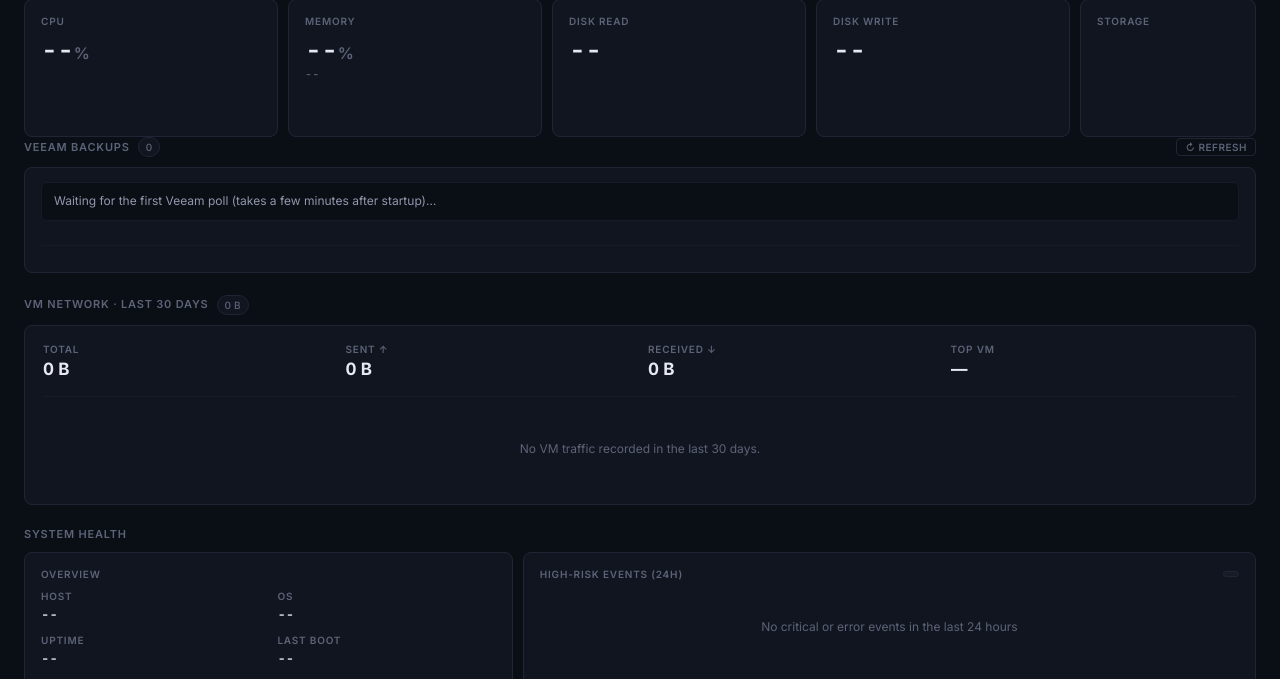
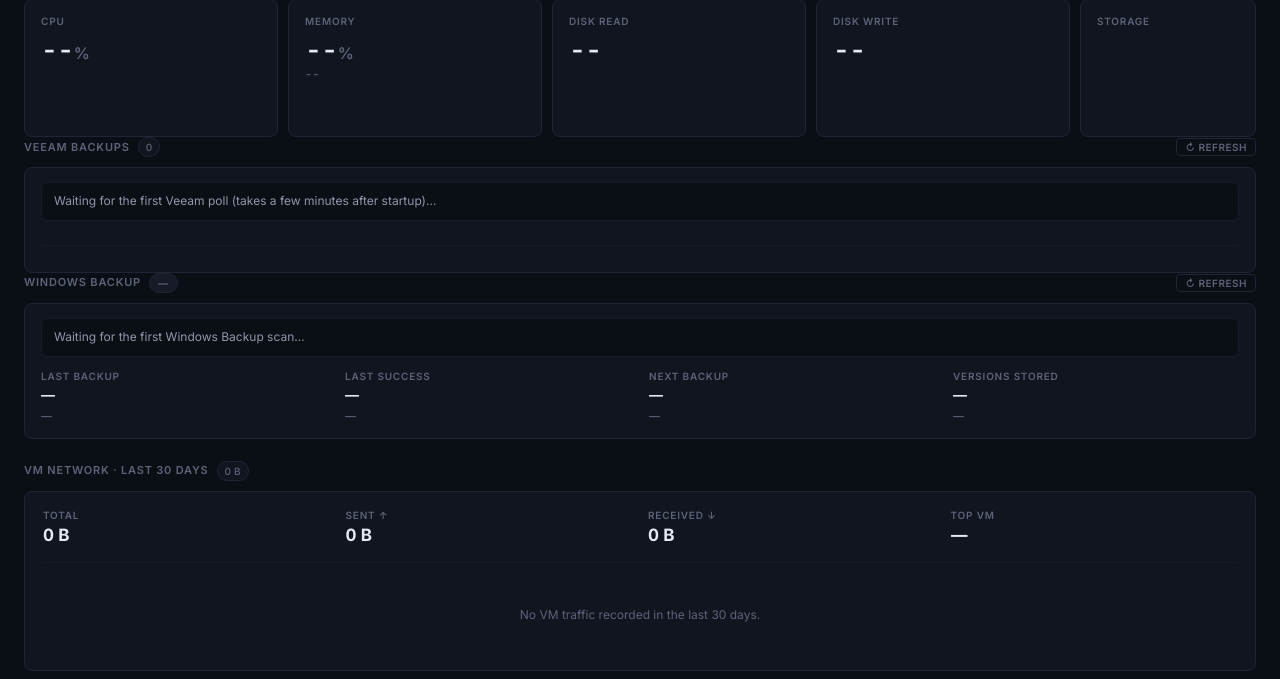
Before and after one commit to mtg2342/hypervmonitor, a Flask app: page / in a window 1280 px wide. Shown: the part 103-782 px from the top of the page. Run offline with Flask 3, Linux system fonts and the light colour scheme; data comes from the database, SQL or seed files in the repository; data that the repository does not hold is empty.

Commit message:
Add Backup Monitoring toggles + Windows Backup monitoring
NEW: Windows Server Backup monitoring
  - New _collect_windows_backup method tries Get-WBSummary first
    (WindowsServerBackup PowerShell module) for the cleanest data:
    last backup time, last success time, next scheduled run, version
    count, target label, and Win32 HRESULT of the last run.
  - Falls back to scanning the Microsoft-Windows-Backup event log
    (event IDs 4=success, 5=failed, 14=warning, 17=in-progress) if
    the module isn't installed.
  - Status persisted in a new windows_backup_status table (single row).
  - Endpoint: /api/windowsbackup/status returns the row.
  - Endpoint: /api/windowsbackup/refresh kicks an immediate re-scan.

NEW: Dashboard "Windows Backup" card
  - Four KPI items: Last Backup, Last Success, Next Backup, Versions
    Stored (with target label as a sub-line).
  - Status pill in the section title turns green/amber/red based on
    the last backup result, or dim grey on "Never Ran".
  - "Not installed" diagnostic card when neither the WSB module nor
    the Backup event log are available.
  - Same ↻ refresh button pattern as the Veeam card.

NEW: Settings -> Backup Monitoring section
  - Two toggles (Veeam Backups, Windows Backup) with descriptions.
  - Saved instantly when flipped (no Save Changes button needed).
  - Disabling a source immediately hides the dashboard section AND
    skips that collection on subsequent polls.
  - Enabling triggers an immediate fetch so the section repopulates
    without waiting for the next scheduled poll.

Plumbing
  - alerts.py: SETTABLE_INTS gains veeam_enabled and windowsbackup_enabled
    (0/1). DEFAULT_TOGGLES holds defaults (both on). New helper is_enabled().
  - collector.py: _collect_once now checks is_enabled() before either
    backup collection runs.

```diff
--- a/app.py
+++ b/app.py
@@ -222,6 +222,33 @@
             conn = get_connection()
             try:
                 app.config["_collector_instance"]._collect_veeam(conn, _time.time())
+                conn.commit()
+            finally:
+                conn.close()
+            return jsonify({"ok": True})
+        except Exception as e:
+            return jsonify({"ok": False, "error": str(e)})
+    return jsonify({"ok": False, "error": "Collector not running"})
+
+
+@app.route("/api/windowsbackup/status")
+def windows_backup_status():
+    conn = get_connection()
+    try:
+        row = conn.execute("SELECT * FROM windows_backup_status WHERE id=1").fetchone()
+        return jsonify(dict(row) if row else {})
+    finally:
+        conn.close()
+
+
+@app.route("/api/windowsbackup/refresh", methods=["POST"])
+def windows_backup_refresh():
+    if app.config.get("_collector_instance"):
+        try:
+            import time as _time
+            conn = get_connection()
+            try:
+                app.config["_collector_instance"]._collect_windows_backup(conn, _time.time())
                 conn.commit()
             finally:
                 conn.close()
--- a/static/css/dashboard.css
+++ b/static/css/dashboard.css
@@ -811,6 +811,47 @@
     font-family: 'JetBrains Mono', Consolas, monospace;
 }
 
+/* ── Windows Backup card ──────────────────────────────────────────────── */
+
+.wb-card { padding: 14px 16px; }
+
+.wb-grid {
+    display: grid;
+    grid-template-columns: repeat(auto-fit, minmax(180px, 1fr));
+    gap: 14px 18px;
+}
+
+.wb-item {
+    display: flex;
+    flex-direction: column;
+    gap: 2px;
+}
+
+.wb-value {
+    font-size: 14px;
+    font-weight: 700;
+    color: var(--text);
+    font-variant-numeric: tabular-nums;
+    letter-spacing: -0.1px;
+}
+
+.wb-value.ok   { color: var(--green); }
+.wb-value.warn { color: var(--amber); }
+.wb-value.err  { color: var(--red); }
+.wb-value.dim  { color: var(--text-3); }
+
+#wbStatusPill {
+    font-weight: 700;
+    text-transform: uppercase;
+    letter-spacing: 0.5px;
+    font-size: 10px;
+    padding: 2px 8px;
+}
+#wbStatusPill.ok    { background: var(--green-soft); color: var(--green); border-color: rgba(61, 220, 151, 0.3); }
+#wbStatusPill.warn  { background: var(--amber-soft); color: var(--amber); border-color: rgba(245, 177, 74, 0.3); }
+#wbStatusPill.err   { background: var(--red-soft);   color: var(--red);   border-color: rgba(255, 107, 107, 0.3); }
+#wbStatusPill.dim   { background: var(--bg-elev-2);  color: var(--text-3); }
+
 /* ── VM IP chip ──────────────────────────────────────────────────────── */
 
 .vm-ip {
--- a/static/js/dashboard.js
+++ b/static/js/dashboard.js
@@ -100,6 +100,13 @@
     });
 
     bindVeeamRefresh();
+    bindWbRefresh();
+    // Apply backup-toggle visibility immediately so disabled sections never
+    // briefly flash before settings load.
+    fetch('/api/settings')
+        .then(r => r.json())
+        .then(d => applyBackupToggleVisibility(d.effective || {}))
+        .catch(() => {});
     fetchLiveData();
     fetchAlerts();
     fetchSystemInfo();
@@ -107,6 +114,7 @@
     fetchBandwidth();
     fetchSecurityForReboot();
     fetchVeeam();
+    fetchWindowsBackup();
     refreshCharts();
 
     setInterval(fetchLiveData, 5000);
@@ -116,6 +124,7 @@
     setInterval(fetchBandwidth, 300000);
     setInterval(fetchSecurityForReboot, 60000);   // refresh banner periodically
     setInterval(fetchVeeam, 300000);              // 5 min — Veeam status moves slowly
+    setInterval(fetchWindowsBackup, 300000);      // 5 min — same cadence
     setInterval(refreshCharts, 60000);
 });
 
@@ -179,9 +188,23 @@
 function populateSettingsForm(eff) {
     document.querySelectorAll('[data-setting]').forEach(input => {
         const key = input.dataset.setting;
-        if (eff[key] != null) input.value = eff[key];
+        if (eff[key] == null) return;
+        if (input.type === 'checkbox') {
+            input.checked = !!Number(eff[key]);
+        } else {
+            input.value = eff[key];
+        }
         input.classList.remove('changed', 'invalid');
     });
+    // Hide the Veeam / Windows Backup dashboard sections when their toggle is off
+    applyBackupToggleVisibility(eff);
+}
+
+function applyBackupToggleVisibility(eff) {
+    const veeam = document.getElementById('veeamSection');
+    const wb = document.getElementById('windowsBackupSection');
+    if (veeam) veeam.style.display = (Number(eff.veeam_enabled) === 0)         ? 'none' : '';
+    if (wb)    wb.style.display    = (Number(eff.windowsbackup_enabled) === 0) ? 'none' : '';
 }
 
 function updateDerivedLabels() {
@@ -221,6 +244,32 @@
             applyTheme(e.target.checked ? 'light' : 'dark');
         });
     }
+
+    // Backup monitoring toggles — instant save, no Save Changes button needed
+    document.querySelectorAll('input[type="checkbox"][data-setting]').forEach(cb => {
+        cb.addEventListener('change', () => {
+            const key = cb.dataset.setting;
+            const value = cb.checked ? 1 : 0;
+            fetch('/api/settings', {
+                method: 'POST',
+                headers: { 'Content-Type': 'application/json' },
+                body: JSON.stringify({ settings: { [key]: value } }),
+            })
+            .then(r => r.json())
+            .then(d => {
+                if (!d.ok) {
+                    cb.checked = !cb.checked;
+                    return;
+                }
+                settingsBaseline[key] = value;
+                applyBackupToggleVisibility(d.effective || {});
+                // Re-fetch the affected source so the UI updates immediately
+                if (key === 'veeam_enabled' && value) fetchVeeam();
+                if (key === 'windowsbackup_enabled' && value) fetchWindowsBackup();
+            })
+            .catch(() => { cb.checked = !cb.checked; });
+        });
+    });
 }
 
 function updateSettingsDirty() {
@@ -228,6 +277,11 @@
     let invalid = false;
     document.querySelectorAll('[data-setting]').forEach(input => {
         const key = input.dataset.setting;
+        if (input.type === 'checkbox') {
+            // Checkboxes save immediately, not via the Save Changes button —
+            // they don't participate in dirty/validation tracking
+            return;
+        }
         const raw = input.value;
         const v = Number(raw);
         const min = Number(input.min);
@@ -274,7 +328,11 @@
     const out = {};
     document.querySelectorAll('[data-setting]').forEach(input => {
         const key = input.dataset.setting;
-        out[key] = input.value;
+        if (input.type === 'checkbox') {
+            out[key] = input.checked ? 1 : 0;
+        } else {
+            out[key] = input.value;
+        }
     });
     return out;
 }
@@ -573,6 +631,111 @@
         fetch('/api/veeam/refresh', { method: 'POST' })
             .then(r => r.json())
             .then(() => fetchVeeam())
+            .finally(() => {
+                btn.disabled = false;
+                btn.textContent = prev;
+            });
+    });
+}
+
+
+// ── Windows Backup ──────────────────────────────────────────────────────────
+
+function fetchWindowsBackup() {
+    fetch('/api/windowsbackup/status')
+        .then(r => r.json())
+        .then(d => renderWindowsBackup(d))
+        .catch(() => {});
+}
+
+function renderWindowsBackup(d) {
+    const section = document.getElementById('windowsBackupSection');
+    if (!section) return;
+
+    const state = document.getElementById('wbState');
+    const pill  = document.getElementById('wbStatusPill');
+    d = d || {};
+
+    if (!d.last_check_ts) {
+        state.className = 'veeam-state info';
+        state.innerHTML = '<div>Waiting for the first Windows Backup scan…</div>';
+        pill.className = 'count dim';
+        pill.textContent = '—';
+        return;
+    }
+
+    if (d.status === 'not_installed') {
+        state.className = 'veeam-state info';
+        state.innerHTML = `
+            <div class="veeam-state-title">Windows Server Backup not detected</div>
+            <div>The <code>WindowsServerBackup</code> PowerShell module isn't installed and no backup events are present in the event log. Install the feature via <code>Add-WindowsFeature Windows-Server-Backup</code> if you want to use it.</div>
+        `;
+        pill.className = 'count dim';
+        pill.textContent = 'NOT INSTALLED';
+        // Clear values
+        ['wbLast', 'wbSuccess', 'wbNext', 'wbVersions'].forEach(id => document.getElementById(id).textContent = '—');
+        ['wbLastDate', 'wbSuccessDate', 'wbNextDate', 'wbTarget'].forEach(id => document.getElementById(id).textContent = '');
+        return;
+    }
+
+    if (d.status === 'error') {
+        state.className = 'veeam-state err';
+        state.innerHTML = `
+            <div class="veeam-state-title">Windows Backup error</div>
+            ${d.error_message ? `<div class="veeam-state-error">${escapeHtml(d.error_message)}</div>` : ''}
+        `;
+    } else if (d.source) {
+        state.className = 'veeam-state info';
+        state.innerHTML = `<div class="veeam-state-subtle">Source: <code>${escapeHtml(d.source)}</code></div>`;
+    } else {
+        state.className = 'veeam-state hidden';
+        state.innerHTML = '';
+    }
+
+    // Status pill — based on last_result
+    const result = (d.last_result || '').toLowerCase();
+    let pillCls = 'dim', pillText = (d.last_result || 'UNKNOWN').toUpperCase();
+    if (result === 'success')         { pillCls = 'ok'; }
+    else if (result === 'warning')    { pillCls = 'warn'; }
+    else if (result === 'failed')     { pillCls = 'err'; }
+    else if (result === 'inprogress') { pillCls = 'warn'; pillText = 'IN PROGRESS'; }
+    else if (result === 'neverran')   { pillText = 'NEVER RAN'; }
+    pill.className = 'count ' + pillCls;
+    pill.textContent = pillText;
+
+    // Time fields
+    setWbValue('wbLast',    d.last_backup_ts,  pillCls);
+    setWbValue('wbSuccess', d.last_success_ts, d.last_success_ts ? 'ok' : 'dim');
+    setWbValue('wbNext',    d.next_backup_ts,  'dim');
+
+    document.getElementById('wbLastDate').textContent    = d.last_backup_ts  ? formatDateTimeFull(d.last_backup_ts)  : '';
+    document.getElementById('wbSuccessDate').textContent = d.last_success_ts ? formatDateTimeFull(d.last_success_ts) : '';
+    document.getElementById('wbNextDate').textContent    = d.next_backup_ts  ? formatDateTimeFull(d.next_backup_ts)  : '';
+
+    const versionsEl = document.getElementById('wbVersions');
+    versionsEl.textContent = (d.versions != null) ? d.versions : '—';
+    versionsEl.className = 'wb-value ' + ((d.versions || 0) > 0 ? '' : 'dim');
+    document.getElementById('wbTarget').textContent = d.target_label || '';
+}
+
+function setWbValue(id, ts, level) {
+    const el = document.getElementById(id);
+    if (!el) return;
+    el.className = 'wb-value ' + (level || '');
+    el.textContent = ts ? formatRelativeTime(ts) : '—';
+}
+
+function bindWbRefresh() {
+    const btn = document.getElementById('wbRefresh');
+    if (!btn || btn.dataset.bound) return;
+    btn.dataset.bound = '1';
+    btn.addEventListener('click', () => {
+        btn.disabled = true;
+        const prev = btn.textContent;
+        btn.textContent = '↻ scanning…';
+        fetch('/api/windowsbackup/refresh', { method: 'POST' })
+            .then(r => r.json())
+            .then(() => fetchWindowsBackup())
             .finally(() => {
                 btn.disabled = false;
                 btn.textContent = prev;
--- a/templates/index.html
+++ b/templates/index.html
@@ -109,6 +109,40 @@
                 <div class="veeam-state" id="veeamState"></div>
                 <div class="veeam-summary" id="veeamSummary"></div>
                 <div class="veeam-jobs" id="veeamJobs"></div>
+            </section>
+        </section>
+
+        <!-- Windows Backup -->
+        <section id="windowsBackupSection">
+            <div class="section-title">
+                Windows Backup
+                <span class="count" id="wbStatusPill">—</span>
+                <button class="veeam-refresh-btn" id="wbRefresh" title="Re-scan now">↻ refresh</button>
+            </div>
+            <section class="card wb-card">
+                <div class="veeam-state" id="wbState"></div>
+                <div class="wb-grid" id="wbGrid">
+                    <div class="wb-item">
+                        <span class="sysinfo-label">Last Backup</span>
+                        <span class="wb-value" id="wbLast">—</span>
+                        <span class="card-sub" id="wbLastDate">—</span>
+                    </div>
+                    <div class="wb-item">
+                        <span class="sysinfo-label">Last Success</span>
+                        <span class="wb-value" id="wbSuccess">—</span>
+                        <span class="card-sub" id="wbSuccessDate">—</span>
+                    </div>
+                    <div class="wb-item">
+                        <span class="sysinfo-label">Next Backup</span>
+                        <span class="wb-value" id="wbNext">—</span>
+                        <span class="card-sub" id="wbNextDate">—</span>
+                    </div>
+                    <div class="wb-item">
+                        <span class="sysinfo-label">Versions Stored</span>
+                        <span class="wb-value" id="wbVersions">—</span>
+                        <span class="card-sub" id="wbTarget">—</span>
+                    </div>
+                </div>
             </section>
         </section>
 
@@ -454,6 +488,30 @@
             </div>
         </section>
 
+        <div class="section-title">Backup Monitoring</div>
+        <section class="card backup-mon-card">
+            <div class="appearance-row">
+                <div class="appearance-text">
+                    <div class="appearance-title">Veeam Backups</div>
+                    <div class="appearance-detail">Scan Veeam B&amp;R cmdlets and the Windows Event Log for backup job status. Works for both Veeam Backup &amp; Replication and the free Veeam Agent.</div>
+                </div>
+                <label class="toggle">
+                    <input type="checkbox" id="veeamToggle" data-setting="veeam_enabled">
+                    <span class="toggle-slider"></span>
+                </label>
+            </div>
+            <div class="appearance-row" style="margin-top:14px; padding-top:14px; border-top:1px solid var(--border-soft);">
+                <div class="appearance-text">
+                    <div class="appearance-title">Windows Backup</div>
+                    <div class="appearance-detail">Read Windows Server Backup status via <code>Get-WBSummary</code>, with fallback to the Microsoft-Windows-Backup event log. Shows last backup time, result, target, and version count.</div>
+                </div>
+                <label class="toggle">
+                    <input type="checkbox" id="windowsBackupToggle" data-setting="windowsbackup_enabled">
+                    <span class="toggle-slider"></span>
+                </label>
+            </div>
+        </section>
+
         <div class="section-title">Appearance</div>
         <section class="card appearance-card">
             <div class="appearance-row">
```
Also changed, not shown: alerts.py (+17 -1 lines), collector.py (+111 -1 lines), db.py (+19 -0 lines).
